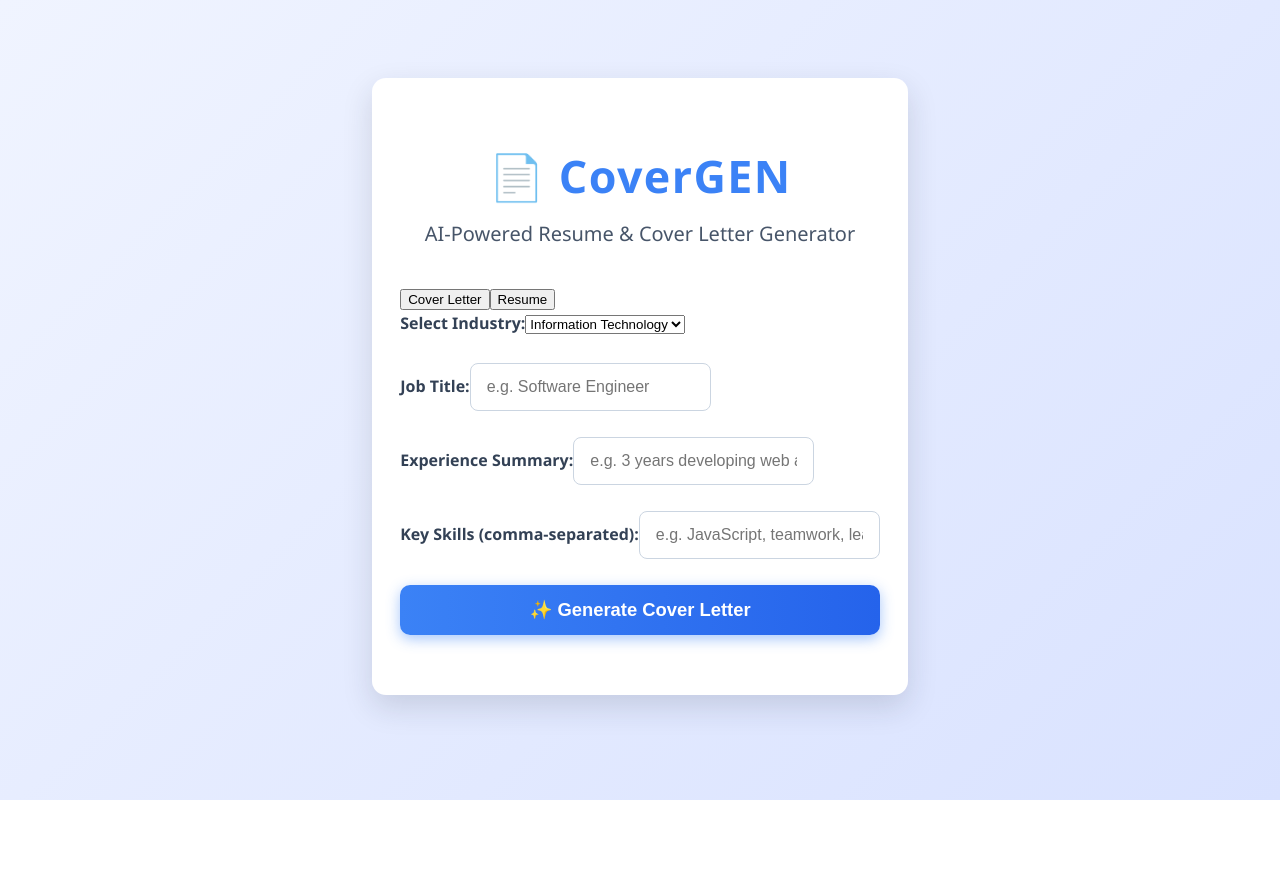
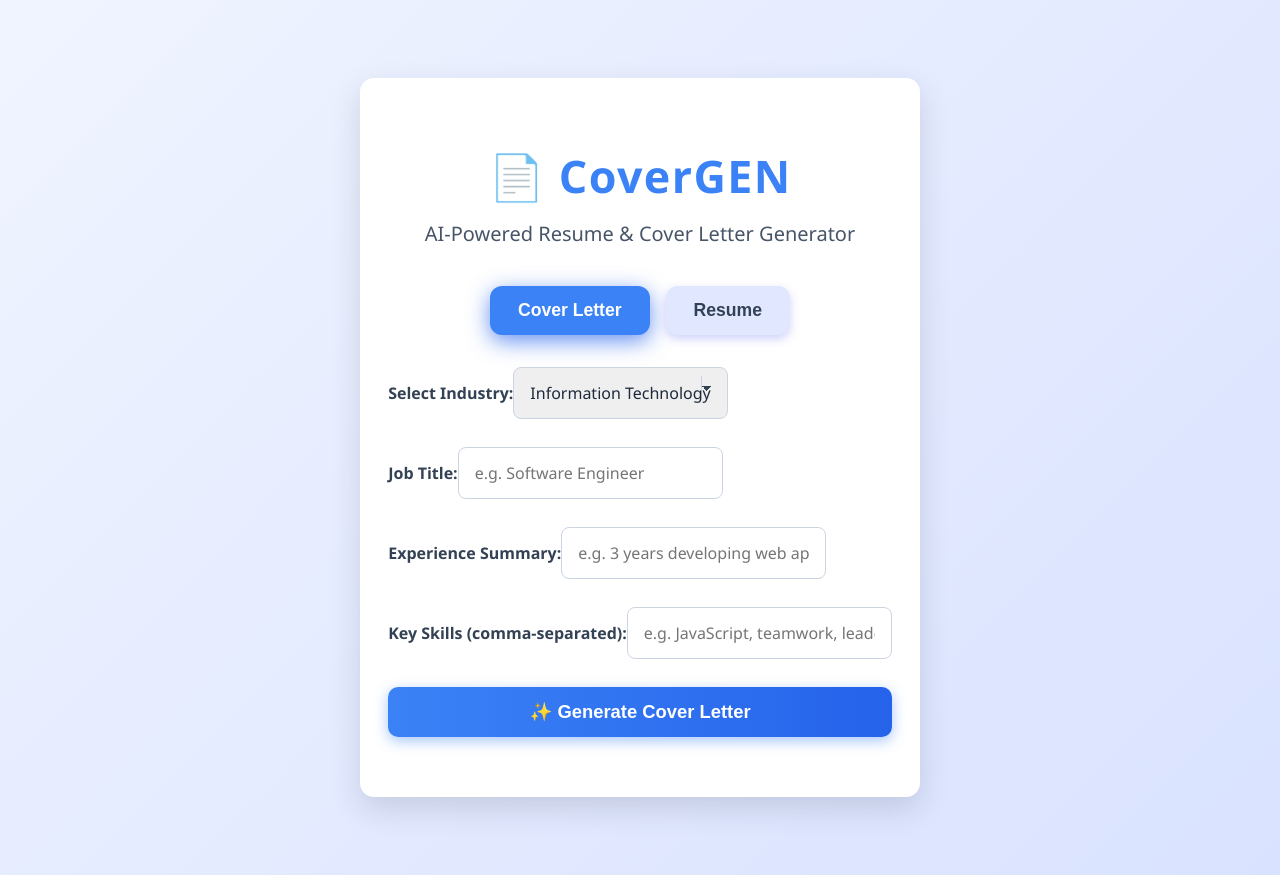
Before and after one commit to Cover-GEn/CoverGen, a React (Create React App) app: page / in a window 1280 px wide. Before the commit the page ends 800 px from the top, so only its background shows below. Built offline with nearby package versions, Linux system fonts and the light colour scheme.

Commit message:
Update styles.css

```diff
--- a/src/styles.css
+++ b/src/styles.css
@@ -52,11 +52,46 @@ header p {
   user-select: none;
 }
 
+/* Tab Navigation */
+.tab-nav {
+  display: flex;
+  justify-content: center;
+  margin-bottom: 32px;
+  gap: 16px;
+}
+
+.tab-nav button {
+  padding: 14px 28px;
+  font-weight: 700;
+  font-size: 1.1rem;
+  background: #e0e7ff;
+  border: none;
+  border-radius: 12px;
+  color: #334155;
+  cursor: pointer;
+  box-shadow: 0 4px 10px rgba(99, 102, 241, 0.3);
+  transition: all 0.3s ease;
+  user-select: none;
+}
+
+.tab-nav button:hover {
+  background: #c7d2fe;
+  color: #1e40af;
+  box-shadow: 0 6px 18px rgba(59, 130, 246, 0.5);
+}
+
+.tab-nav button.active {
+  background: #3b82f6;
+  color: white;
+  box-shadow: 0 6px 22px rgba(37, 99, 235, 0.7);
+  cursor: default;
+}
+
 /* Form Section */
 .form-section {
   display: flex;
   flex-direction: column;
-  gap: 20px;
+  gap: 22px;
   margin-bottom: 28px;
 }
 
@@ -68,18 +103,41 @@ header p {
   user-select: none;
 }
 
-.form-section input[type="text"] {
+.form-section input[type="text"],
+.form-section select,
+.form-section textarea {
   padding: 14px 16px;
   font-size: 1rem;
   border: 1.8px solid #cbd5e1; /* light slate */
   border-radius: 8px;
-  transition: border-color 0.3s ease;
+  transition: border-color 0.3s ease, box-shadow 0.3s ease;
   outline-offset: 2px;
+  font-family: inherit;
+  color: #1e293b;
+  resize: vertical;
 }
 
-.form-section input[type="text"]:focus {
+.form-section input[type="text"]:focus,
+.form-section select:focus,
+.form-section textarea:focus {
   border-color: #3b82f6;
-  box-shadow: 0 0 8px rgba(59, 130, 246, 0.4);
+  box-shadow: 0 0 10px rgba(59, 130, 246, 0.5);
+  outline: none;
+}
+
+.form-section select {
+  appearance: none;
+  background-image:
+    linear-gradient(45deg, transparent 50%, #334155 50%),
+    linear-gradient(135deg, #334155 50%, transparent 50%),
+    linear-gradient(to right, #cbd5e1, #cbd5e1);
+  background-position:
+    calc(100% - 20px) calc(1em + 2px),
+    calc(100% - 15px) calc(1em + 2px),
+    calc(100% - 25px) 0.5em;
+  background-size: 5px 5px, 5px 5px, 1px 1.5em;
+  background-repeat: no-repeat;
+  cursor: pointer;
 }
 
 /* Generate Button */
@@ -92,12 +150,18 @@ header p {
   border: none;
   border-radius: 10px;
   cursor: pointer;
-  transition: background 0.4s ease;
+  transition: background 0.4s ease, box-shadow 0.4s ease;
   user-select: none;
   box-shadow: 0 4px 14px rgba(59, 130, 246, 0.45);
 }
 
-.generate-btn:hover {
+.generate-btn:disabled {
+  background: #a5b4fc;
+  cursor: not-allowed;
+  box-shadow: none;
+}
+
+.generate-btn:hover:not(:disabled) {
   background: linear-gradient(90deg, #2563eb 0%, #1d4ed8 100%);
   box-shadow: 0 6px 20px rgba(37, 99, 235, 0.6);
 }
@@ -149,7 +213,7 @@ header p {
   border: none;
   border-radius: 10px;
   cursor: pointer;
-  transition: background 0.3s ease;
+  transition: background 0.3s ease, box-shadow 0.3s ease;
   user-select: none;
   box-shadow: 0 4px 12px rgba(37, 99, 235, 0.5);
 }
@@ -170,11 +234,14 @@ header p {
     font-size: 2.2rem;
   }
 
-  .form-section input[type="text"] {
+  .form-section input[type="text"],
+  .form-section select,
+  .form-section textarea {
     font-size: 0.95rem;
   }
 
-  .generate-btn, .copy-btn {
+  .generate-btn,
+  .copy-btn {
     font-size: 1rem;
     padding: 12px 0;
   }
```
